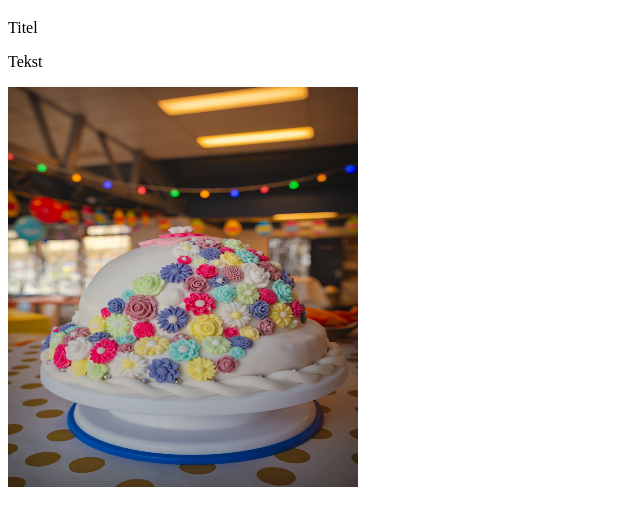
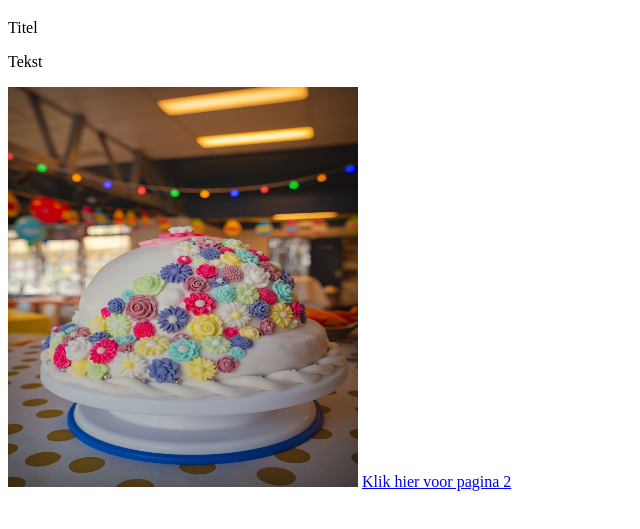
Before and after one commit to Alize-Leemans/Alize-Leemans.github.io, a plain HTML site: page index.html in a window 1280 px wide. Shown: the part 61-590 px from the top of the page, without its empty margins (0-640 px from the left). Drawn offline with Linux system fonts and the light colour scheme.

Commit message:
Update index.html

```diff
--- a/index.html
+++ b/index.html
@@ -8,5 +8,6 @@
 <p>Titel</p>
 <p>Tekst</p>
 <img src="TaartAlize.jpg" width="350px" height="400px">
+<a href= "Extra pagina"> Klik hier voor pagina 2</a>
 </body>
 </html>
```
